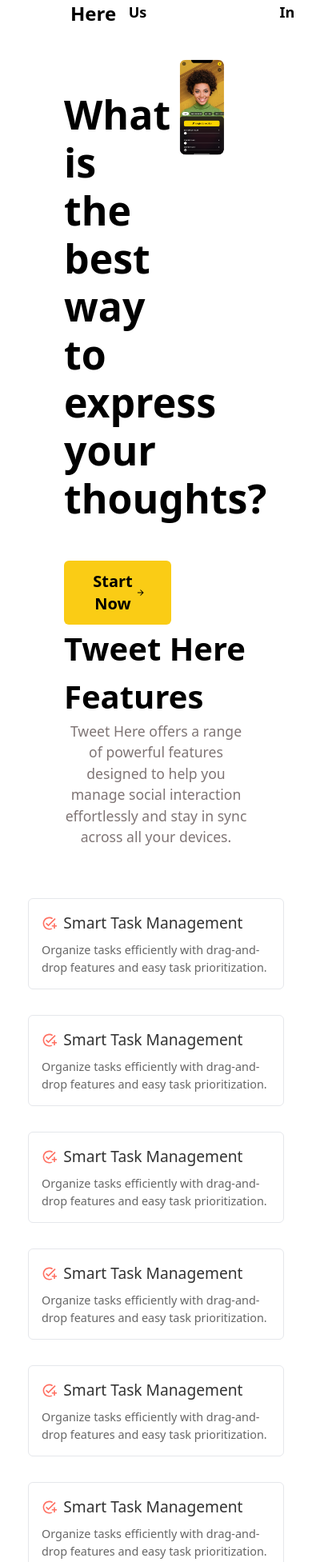
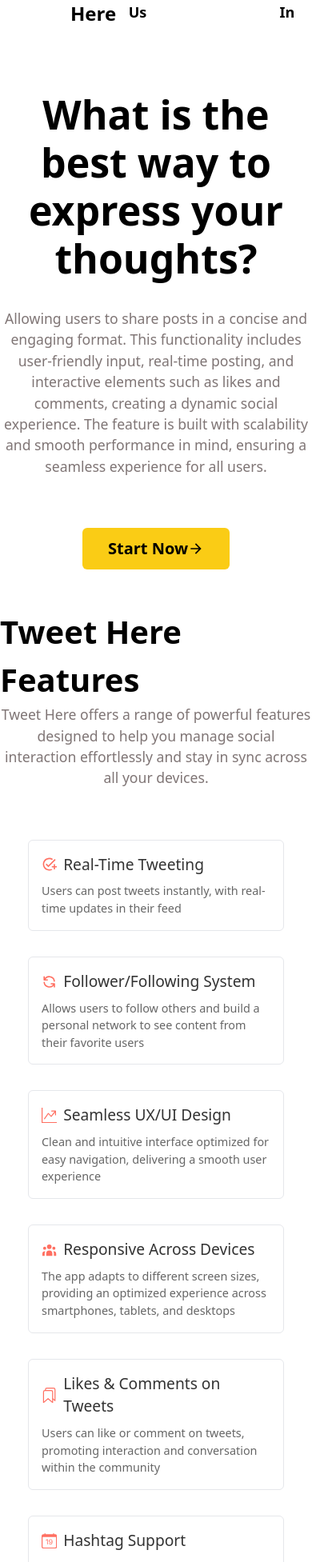
Before and after one commit to codervinod123/tweet_here_client, a React (Vite) app: page / in a window 390 px wide. Shown: the part 47-2000 px from the top of the page at 80% size. Built offline with nearby package versions, Linux system fonts and the light colour scheme.

Commit message:
landing page responsive

```diff
--- a/src/components/Features.jsx
+++ b/src/components/Features.jsx
@@ -6,32 +6,73 @@ import { HiUserGroup } from "react-icons/hi";
 import { IoBookmarksOutline } from "react-icons/io5";
 import { BsCalendarDate } from "react-icons/bs";
 
+const features=[
+    {
+        icon: <MdAddTask size={"1.2rem"}/>,
+        title: "Real-Time Tweeting",
+        description: "Users can post tweets instantly, with real-time updates in their feed",
+    },
+    {
+        icon: <HiOutlineRefresh size={"1.2rem"}/>,
+        title: "Follower/Following System",
+        description: "Allows users to follow others and build a personal network to see content from their favorite users",
+    },
+    {
+        icon: <BsGraphUpArrow size={"1.2rem"}/>,
+        title: "Seamless UX/UI Design",
+        description: "Clean and intuitive interface optimized for easy navigation, delivering a smooth user experience",
+    },
+    {
+        icon: <HiUserGroup size={"1.2rem"}/>,
+        title: "Responsive Across Devices",
+        description: "The app adapts to different screen sizes, providing an optimized experience across smartphones, tablets, and desktops",
+    },
+    {
+        icon: <IoBookmarksOutline size={"1.2rem"}/>,
+        title: "Likes & Comments on Tweets",
+        description: "Users can like or comment on tweets, promoting interaction and conversation within the community",
+    },
+    {
+        icon: <BsCalendarDate size={"1.2rem"}/>,
+        title: "Hashtag Support",
+        description: "Users can include hashtags in their tweets to categorize content and make it discoverable by a broader audience",
+    },
+    {
+        icon: <BsCalendarDate size={"1.2rem"}/>,
+        title: "Trending Topics Section",
+        description: "Displays popular hashtags and topics based on user activity, helping users stay up-to-date on what’s trending",
+    },
+    {
+        icon: <BsCalendarDate size={"1.2rem"}/>,
+        title: "Security and Privacy",
+        description: "Implements robust security measures to protect user data and ensure privacy, including encryption and secure data storage",
+    }
+]
 
 const Features = () => {
     return (
-        <div className='max-w-[1200px] flex flex-col m-auto justify-center items-center'>
+        <div className='max-w-[1200px] flex flex-col m-auto justify-center items-center py-12'>
             <h1 className='text-[2.5rem] font-bold'>Tweet Here Features</h1>
             <p className='text-center mb-16 max-w-[50rem] text-[#5b4e4ec7] text-[1.1rem]'>Tweet Here offers a range of powerful features designed to help you manage social interaction effortlessly and stay in sync across all your devices.</p>
 
             <div className='flex flex-wrap gap-[2rem] justify-center mb-[5rem]'>
                 {
-                    Array.from({ length: 6 }).map(() => {
+                    features.map((feature) => {
                         return (
                             <div class="bg-[#fff] p-[1rem] border rounded-md w-[320px] transition-all duration-700 hover:translate-y-2">
                                 <div class="gap-2 flex items-center mb-[.5rem]">
                                     <i class="text-[1.2rem] text-[#ff6f61]">
-                                        <MdAddTask size={"1.2rem"} color={""} />
+                                        { feature.icon }
                                     </i>
-                                    <h3 class="text-[1.2rem] text-[#333]">Smart Task Management</h3>
+                                    <h3 class="text-[1.2rem] text-[#333]">{feature.title}</h3>
                                 </div>
-                                <p class="text-[.9rem] text-[#666]">Organize tasks efficiently with drag-and-drop features and easy task prioritization.</p>
+                                <p class="text-[.9rem] text-[#666]">{feature.description}</p>
                             </div>
                         )
                     })
                 }
             </div>
 
-
         </div>
     )
 }
--- /dev/null
+++ b/src/components/Footer.jsx
@@ -0,0 +1,22 @@
+import React from 'react'
+import { RiTwitterXFill } from "react-icons/ri";
+import { IoLogoGithub } from "react-icons/io";
+import Logo from "../assets/logo.svg";
+
+const Footer = () => {
+  return (
+    <div className='w-[100%] flex bg-[#14141b] text-black-rgb justify-between items-center p-[1.5rem] flex-wrap gap-0 text-[.875rem]'>
+        <div className='flex items-center gap-1'>
+            <img src={Logo} className='w-[1.7rem]' alt="logo" />
+           <div className='text-[1rem] text-indigo-500 font-bold'>Tweet Here</div>
+        </div>
+        <div> &copy; Build with  <span className='text-font-rgb font-semibold'>Vinod Prajapati</span></div>
+        <div className='flex text-[1.4rem] cursor-pointer gap-4'>
+           <RiTwitterXFill className='text-black p-[.1rem]  bg-gray-400 rounded hover:text-[#D24304]'/>
+           <IoLogoGithub className='text-black p-[.1rem] bg-gray-400 rounded hover:text-[#D24304]'/>
+        </div>
+    </div>
+  )
+}
+
+export default Footer
--- a/src/components/LandingScreen.jsx
+++ b/src/components/LandingScreen.jsx
@@ -3,11 +3,12 @@ import PhoneImage from "../assets/image.png";
 import { IoMdArrowForward } from "react-icons/io";
 import { Link } from "react-router-dom";
 import Features from "./Features";
+import Footer from "./Footer";
 
 const LandingScreen = () => {
   return (
-    <div className="px-20 bg-white">
-      <nav className="flex justify-between py-4 items-center">
+    <div className=" bg-white w-screen h-screen">
+      <nav className="flex justify-between py-4 items-center px-20 m-auto max-w-[1200px]">
         <div className="flex gap-x-2">
           <span>
             <img src={Logo} alt="logo" />
@@ -27,20 +28,15 @@ const LandingScreen = () => {
           </li>
         </ul>
       </nav>
-      <section className="">
+      <section className="flex flex-col justify-center items-center max-w-[1200px] m-auto">
         <div className="flex justify-between">
-          <div className="flex flex-col w-[50%] pt-16 gap-12">
-            <h1 className="text-[50px] leading-[60px] font-bold max-w-[70%]">
+          <div className="flex flex-col gap-8 lg:gap-24 items-center pt-16">
+            <h1 className="text-center text-[50px] leading-[60px] font-bold max-w-[40rem]">
               What is the best way to express your thoughts?
             </h1>
-            <div className="font-bold text-xl flex items-center bg-yellow-400 w-fit px-8 py-3 rounded-md">
-              <Link to="/home">
-                <button className="">Start Now</button>
-              </Link>
-              <IoMdArrowForward />
-            </div>
+            <p className='text-center mb-16 max-w-[30rem] text-[#5b4e4ec7] text-[1.1rem]'>Allowing users to share posts in a concise and engaging format. This functionality includes user-friendly input, real-time posting, and interactive elements such as likes and comments, creating a dynamic social experience. The feature is built with scalability and smooth performance in mind, ensuring a seamless experience for all users.</p>
           </div>
-          <div className="">
+          <div className="hidden lg:flex">
             <span>
               <img
                 className=""
@@ -51,8 +47,19 @@ const LandingScreen = () => {
             </span>
           </div>
         </div>
+        <div className="flex justify-center items-center">
+           <div className="font-bold text-xl flex items-center bg-yellow-400 w-fit px-8 py-3 rounded-md">
+             <Link to="/home">
+               <button className="">Start Now</button>
+             </Link>
+             <IoMdArrowForward />
+           </div>
+        </div>
       </section>
-      <Features/>
+      <div>
+        <Features />
+      </div>
+      <Footer />
     </div>
   );
 };
--- a/tailwind.config.js
+++ b/tailwind.config.js
@@ -6,6 +6,13 @@ export default {
       boxShadow: {
         input: `0px 2px 3px -1px rgba(0,0,0,0.1), 0px 1px 0px 0px rgba(25,28,33,0.02), 0px 0px 0px 1px rgba(25,28,33,0.08)`,
       },
+      colors: {
+        'black-rgb': 'rgb(161, 161, 161)',
+        'font-rgb': 'rgb(182, 192, 219)',
+      },
+      backgroundImage: {
+        'feature-img': "url('./src/assets/feature_bg.jpg')",
+      }
     },
     fontFamily: {
       poppins: ["Poppins", "sans-serif"],
```
Also changed, not shown: src/assets/feature_bg.jpg (added).
